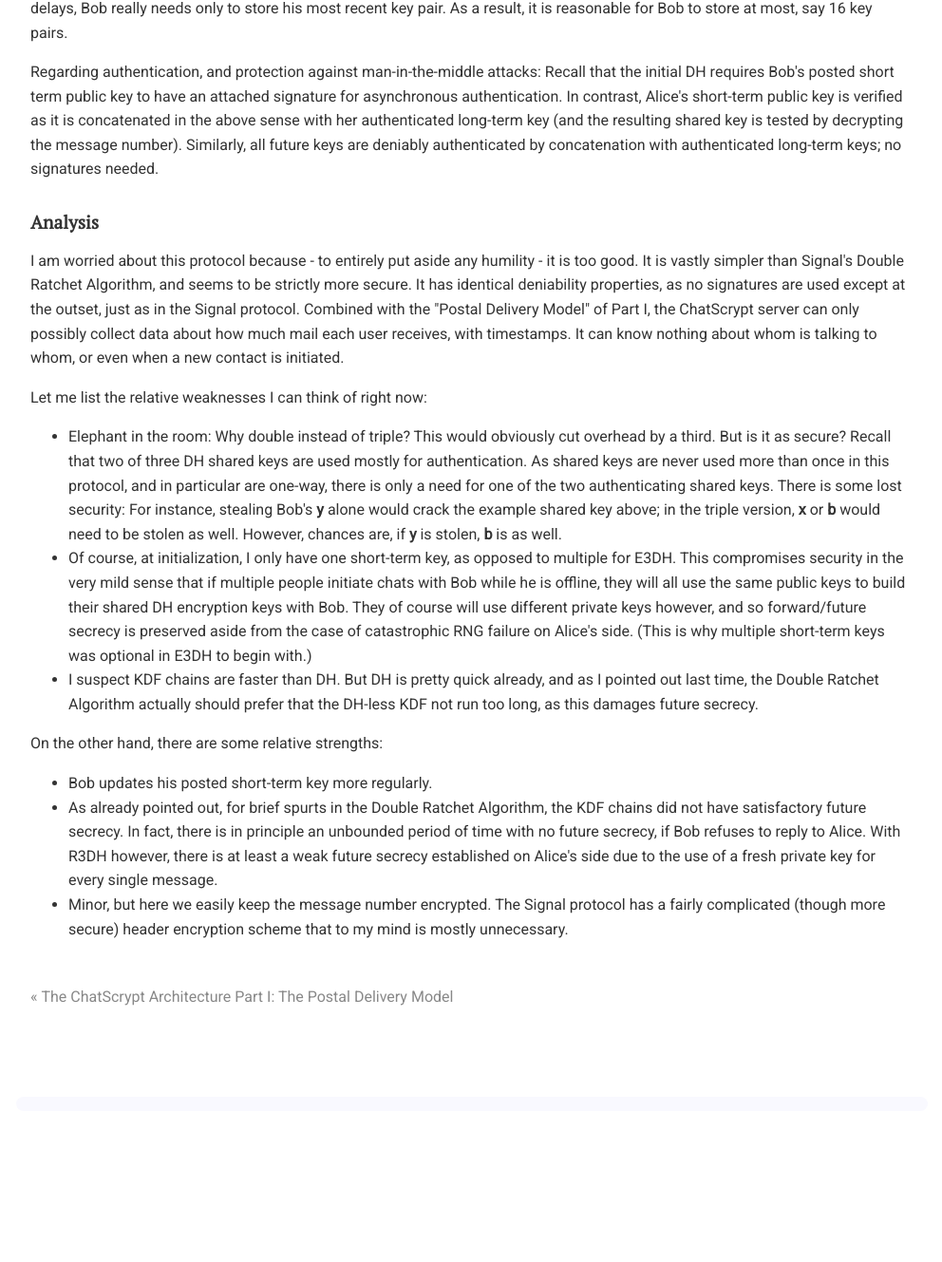
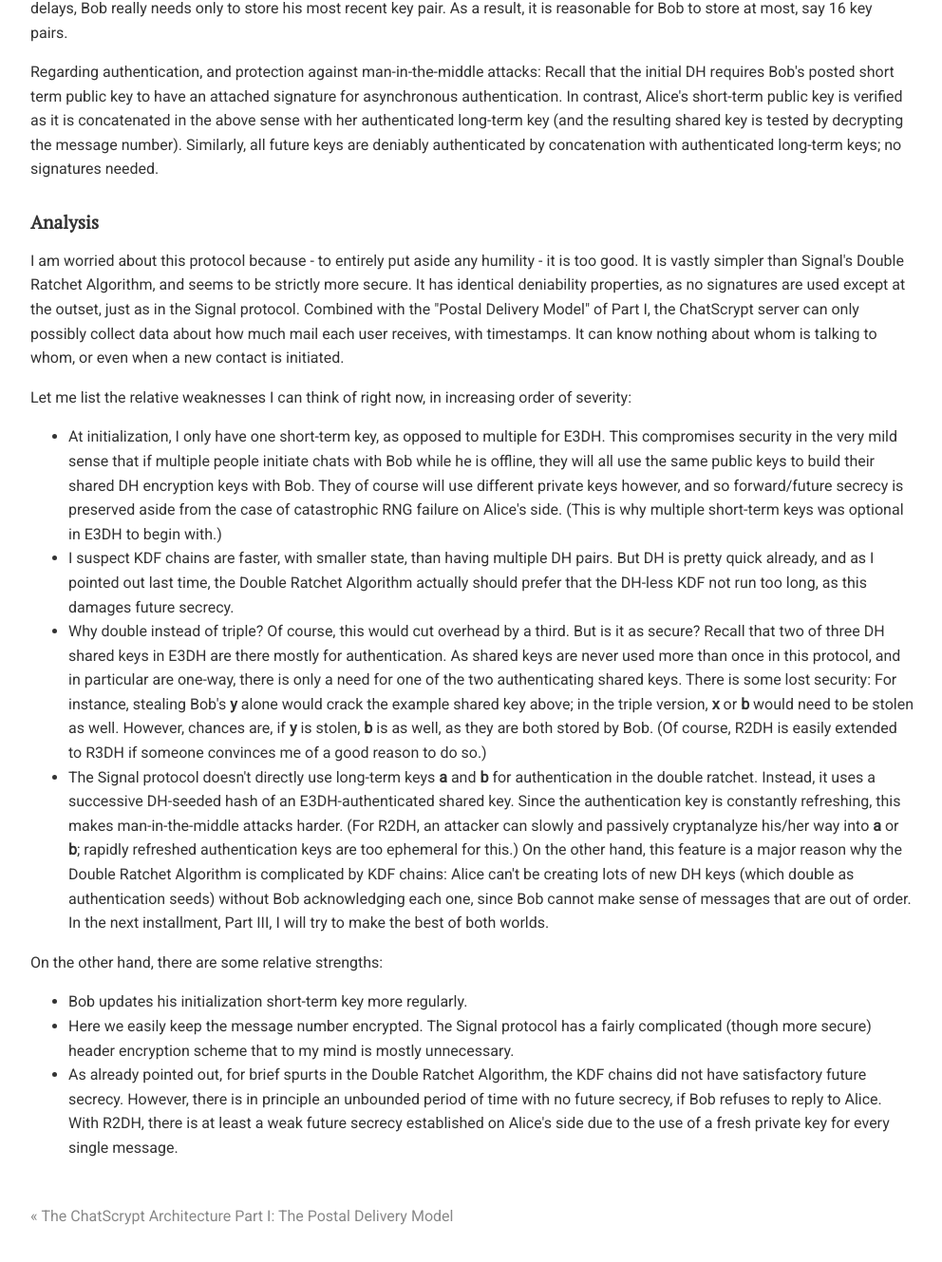
Before and after one commit to chatscrypt/chatscrypt.github.io, a Jekyll site: the page built from _posts/2020-01-21-the-chatscrypt-architecture-part-ii-repeated-triple-diffie-hellman.html, in a window 1280 px wide and 1400 px high, scrolled down 1218 px. Shown: the top 1329 px of the window at 95% size, without its empty margins (143-1135 px from the left). Built offline with Jekyll 4.4.1, drawn with Linux system fonts in a browser that asks for light colours; comment, search, counter and statistics services are not loaded; before the commit the page ends 2388 px from its top, so only the background shows below that.

Commit message:
Update 2020-01-21-the-chatscrypt-architecture-part-ii-repeated-triple-diffie-hellman.html

```diff
--- a/_posts/2020-01-21-the-chatscrypt-architecture-part-ii-repeated-triple-diffie-hellman.html
+++ b/_posts/2020-01-21-the-chatscrypt-architecture-part-ii-repeated-triple-diffie-hellman.html
@@ -53,21 +53,25 @@ Alice will encrypt each of her successive messages with a new random short-term
 
 I am worried about this protocol because - to entirely put aside any humility - it is too good. It is vastly simpler than Signal's Double Ratchet Algorithm, and seems to be strictly more secure. It has identical deniability properties, as no signatures are used except at the outset, just as in the Signal protocol. Combined with the "Postal Delivery Model" of Part I, the ChatScrypt server can only possibly collect data about how much mail each user receives, with timestamps. It can know nothing about whom is talking to whom, or even when a new contact is initiated.
 
-<p>Let me list the relative weaknesses I can think of right now:
+<p>Let me list the relative weaknesses I can think of right now, in increasing order of severity:
 <ul>
-  <li>Elephant in the room: Why double instead of triple? This would obviously cut overhead by a third. But is it as secure? Recall that two of three DH shared keys are used mostly for authentication. As shared keys are never used more than once in this protocol, and in particular are one-way, there is only a need for one of the two authenticating shared keys. There is some lost security: For instance, stealing Bob's <b>y</b> alone would crack the example shared key above; in the triple version, <b>x</b> or <b>b</b> would need to be stolen as well. However, chances are, if <b>y</b> is stolen, <b>b</b> is as well.
 
-<li> Of course, at initialization, I only have one short-term key, as opposed to multiple for E3DH. This compromises security in the very mild sense that if multiple people initiate chats with Bob while he is offline, they will all use the same public keys to build their shared DH encryption keys with Bob. They of course will use different private keys however, and so forward/future secrecy is preserved aside from the case of catastrophic RNG failure on Alice's side. (This is why multiple short-term keys was optional in E3DH to begin with.)
+<li> At initialization, I only have one short-term key, as opposed to multiple for E3DH. This compromises security in the very mild sense that if multiple people initiate chats with Bob while he is offline, they will all use the same public keys to build their shared DH encryption keys with Bob. They of course will use different private keys however, and so forward/future secrecy is preserved aside from the case of catastrophic RNG failure on Alice's side. (This is why multiple short-term keys was optional in E3DH to begin with.)
 
-<li>I suspect KDF chains are faster than DH. But DH is pretty quick already, and as I pointed out last time, the Double Ratchet Algorithm actually should prefer that the DH-less KDF not run too long, as this damages future secrecy.
+<li>I suspect KDF chains are faster, with smaller state, than having multiple DH pairs. But DH is pretty quick already, and as I pointed out last time, the Double Ratchet Algorithm actually should prefer that the DH-less KDF not run too long, as this damages future secrecy.
+
+  <li>Why double instead of triple? Of course, this would cut overhead by a third. But is it as secure? Recall that two of three DH shared keys in E3DH are there mostly for authentication. As shared keys are never used more than once in this protocol, and in particular are one-way, there is only a need for one of the two authenticating shared keys. There is some lost security: For instance, stealing Bob's <b>y</b> alone would crack the example shared key above; in the triple version, <b>x</b> or <b>b</b> would need to be stolen as well. However, chances are, if <b>y</b> is stolen, <b>b</b> is as well, as they are both stored by Bob. (Of course, R2DH is easily extended to R3DH if someone convinces me of a good reason to do so.)
+
+<li>The Signal protocol doesn't directly use long-term keys <b>a</b> and <b>b</b> for authentication in the double ratchet. Instead, it uses a successive DH-seeded hash of an E3DH-authenticated shared key. Since the authentication key is constantly refreshing, this makes man-in-the-middle attacks harder. (For R2DH, an attacker can slowly and passively cryptanalyze his/her way into <b>a</b> or <b>b</b>; rapidly refreshed authentication keys are too ephemeral for this.) On the other hand, this feature is a major reason why the Double Ratchet Algorithm is complicated by KDF chains: Alice can't be creating lots of new DH keys (which double as authentication seeds) without Bob acknowledging each one, since Bob cannot make sense of messages that are out of order. In the next installment, Part III, I will try to make the best of both worlds.
+
 </ul>
 
 
 On the other hand, there are some relative strengths:
 <ul>
-<li> Bob updates his posted short-term key more regularly.
+<li> Bob updates his initialization short-term key more regularly.
 
-<li> As already pointed out, for brief spurts in the Double Ratchet Algorithm, the KDF chains did not have satisfactory future secrecy. In fact, there is in principle an unbounded period of time with no future secrecy, if Bob refuses to reply to Alice. With R3DH however, there is at least a weak future secrecy established on Alice's side due to the use of a fresh private key for every single message.
+<li> Here we easily keep the message number encrypted. The Signal protocol has a fairly complicated (though more secure) header encryption scheme that to my mind is mostly unnecessary.
 
-<li>Minor, but here we easily keep the message number encrypted. The Signal protocol has a fairly complicated (though more secure) header encryption scheme that to my mind is mostly unnecessary.
+<li> As already pointed out, for brief spurts in the Double Ratchet Algorithm, the KDF chains did not have satisfactory future secrecy. However, there is in principle an unbounded period of time with no future secrecy, if Bob refuses to reply to Alice. With R2DH, there is at least a weak future secrecy established on Alice's side due to the use of a fresh private key for every single message.
 </ul>
```
